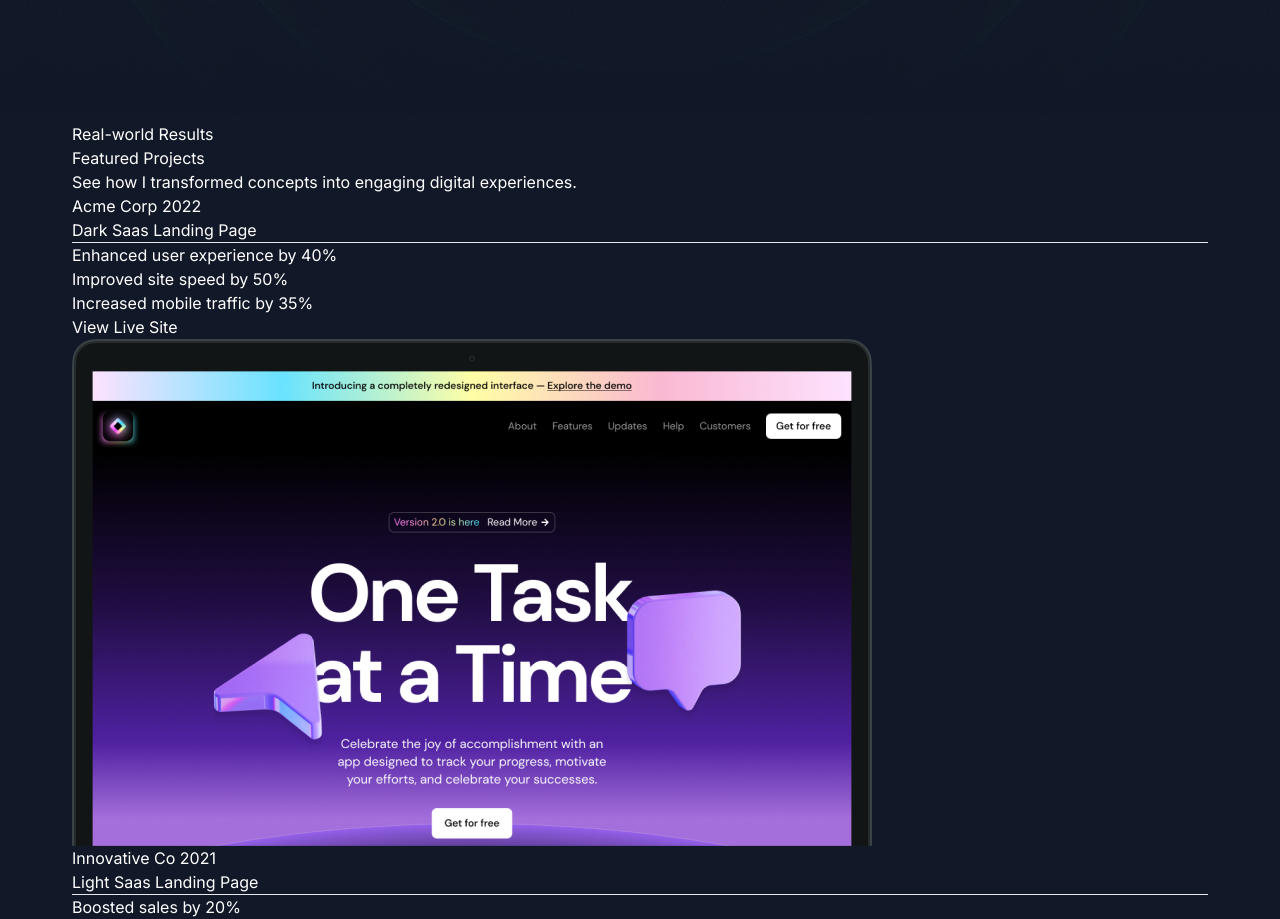
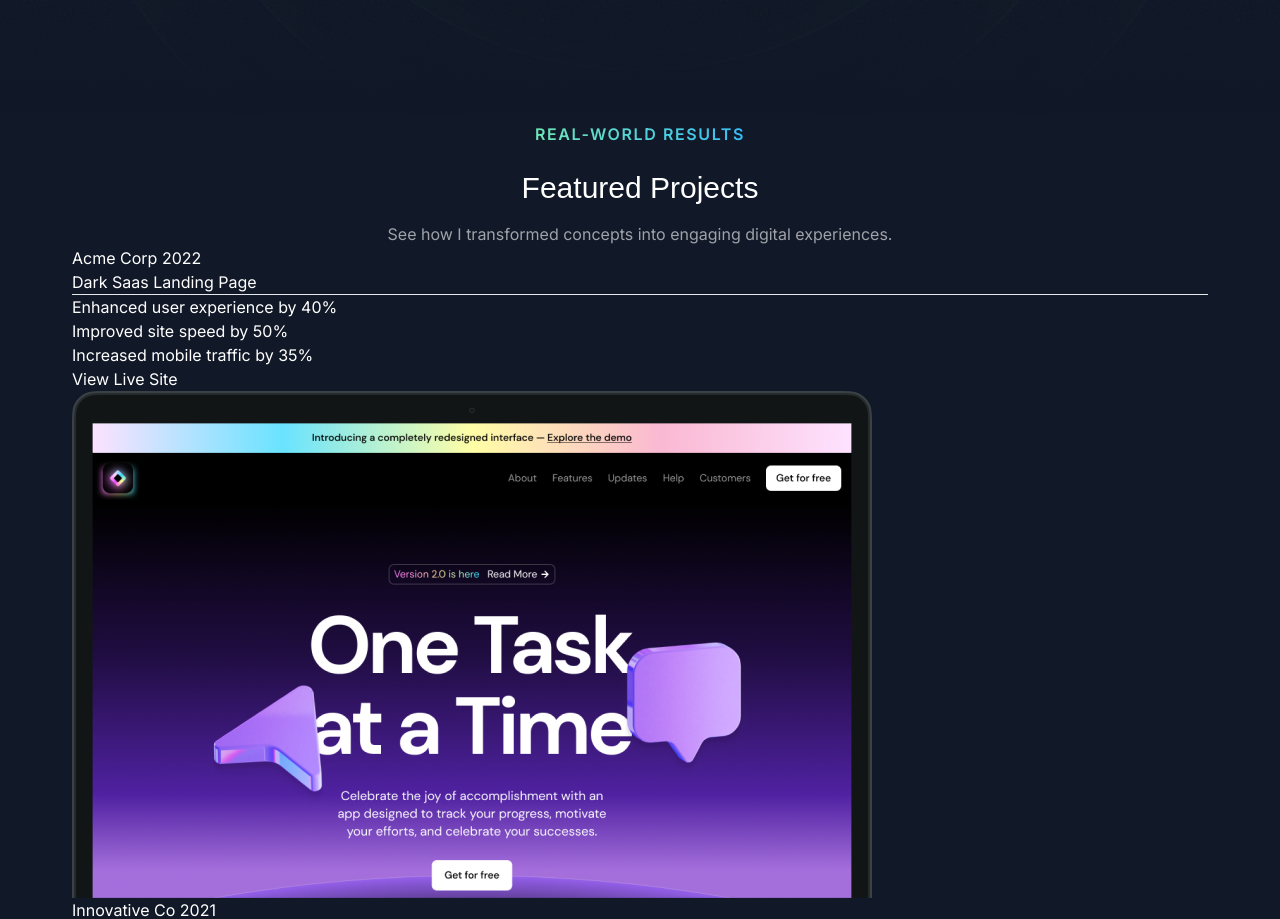
Before and after one commit to MorhafGhziel/frontend-tribe-portofolio, a Next.js app: page / in a window 1280 px wide. Shown: the part 800-1719 px from the top of the page. Built offline with nearby package versions, Linux system fonts and the light colour scheme; a web font is replaced by a local one.

Commit message:
finished styling the project section title

```diff
--- a/src/sections/Projects.tsx
+++ b/src/sections/Projects.tsx
@@ -46,9 +46,18 @@ export const ProjectsSection = () => {
   return (
     <div>
       <div className="container">
-        <p>Real-world Results</p>
-        <h2>Featured Projects</h2>
-        <p>See how I transformed concepts into engaging digital experiences.</p>
+        <div className="flex justify-center">
+          <p className="uppercase font-semibold tracking-widest bg-gradient-to-r from-emerald-300 to-sky-400 text-transparent bg-clip-text text-center">
+            Real-world Results
+          </p>
+        </div>
+
+        <h2 className="font-serif text-3xl text-center mt-6">
+          Featured Projects
+        </h2>
+        <p className="text-center text-white/60 mt-4">
+          See how I transformed concepts into engaging digital experiences.
+        </p>
         <div>
           {portfolioProjects.map((project) => (
             <>
```
